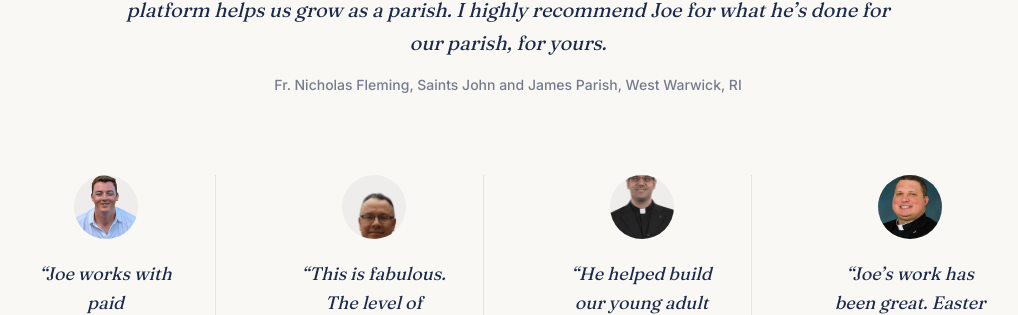
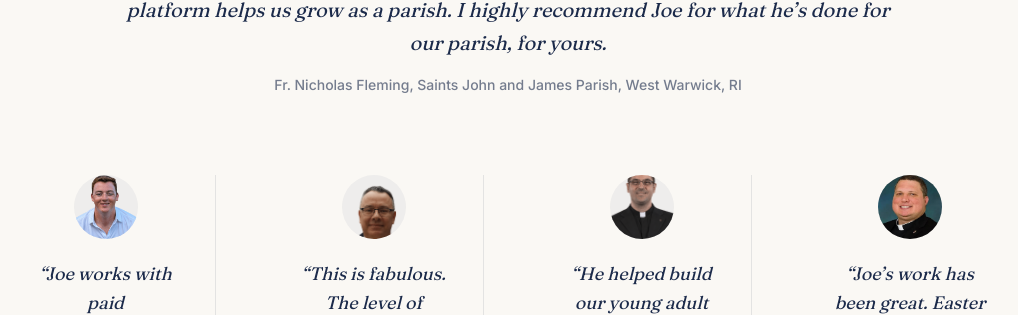
Before and after one commit to jarrelljd/parish-media-web, a Next.js app: page /results in a window 1280 px wide. Shown: the part 1070-1385 px from the top of the page, without its empty margins (132-1150 px from the left). Built offline with nearby package versions, Linux system fonts and the light colour scheme; no server answers.

Commit message:
Fix John Lujan and Fr. Dave Aufiero photo crops on Results page
Co-Authored-By: Claude Sonnet 5 <noreply@anthropic.com>

```diff
--- a/src/components/Results.tsx
+++ b/src/components/Results.tsx
@@ -20,7 +20,7 @@ const writtenTestimonials = [
   {
     photo: johnLujanPhoto,
     photoZoom: 1.8,
-    photoPosition: "50% 15%",
+    photoPosition: "50% 35%",
     quote:
       "This is fabulous. The level of expertise Joe brings is incredible. I really appreciate your time, it’s been extremely valuable for me.",
     name: "John Lujan",
@@ -29,7 +29,7 @@ const writtenTestimonials = [
   {
     photo: frDavePhoto,
     photoZoom: 1.8,
-    photoPosition: "50% 15%",
+    photoPosition: "50% 0%",
     quote:
       "He helped build our young adult ministry, it’s been a pleasure working with him. I recommended Joe to our Diocese.",
     name: "Fr. Dave Aufiero",
```
